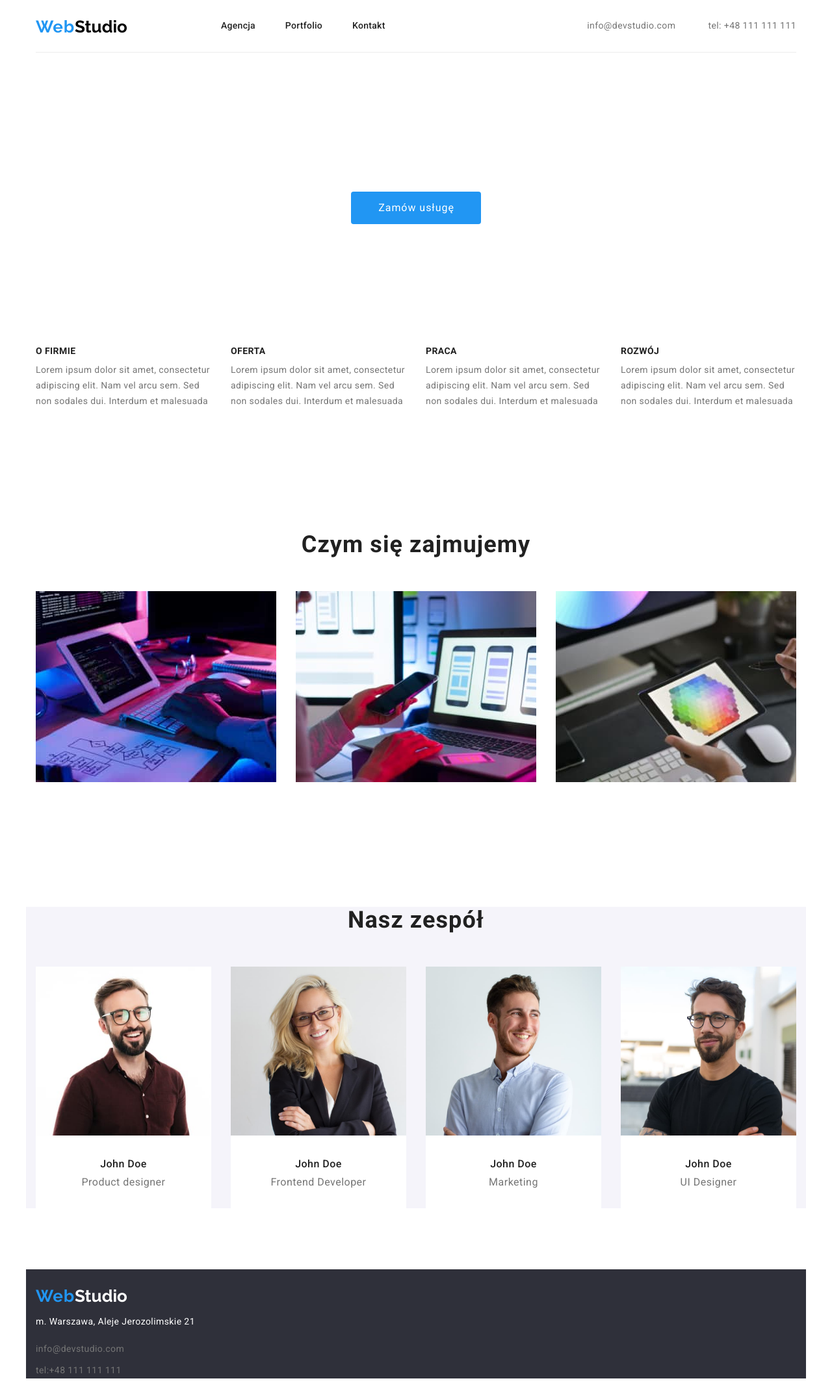
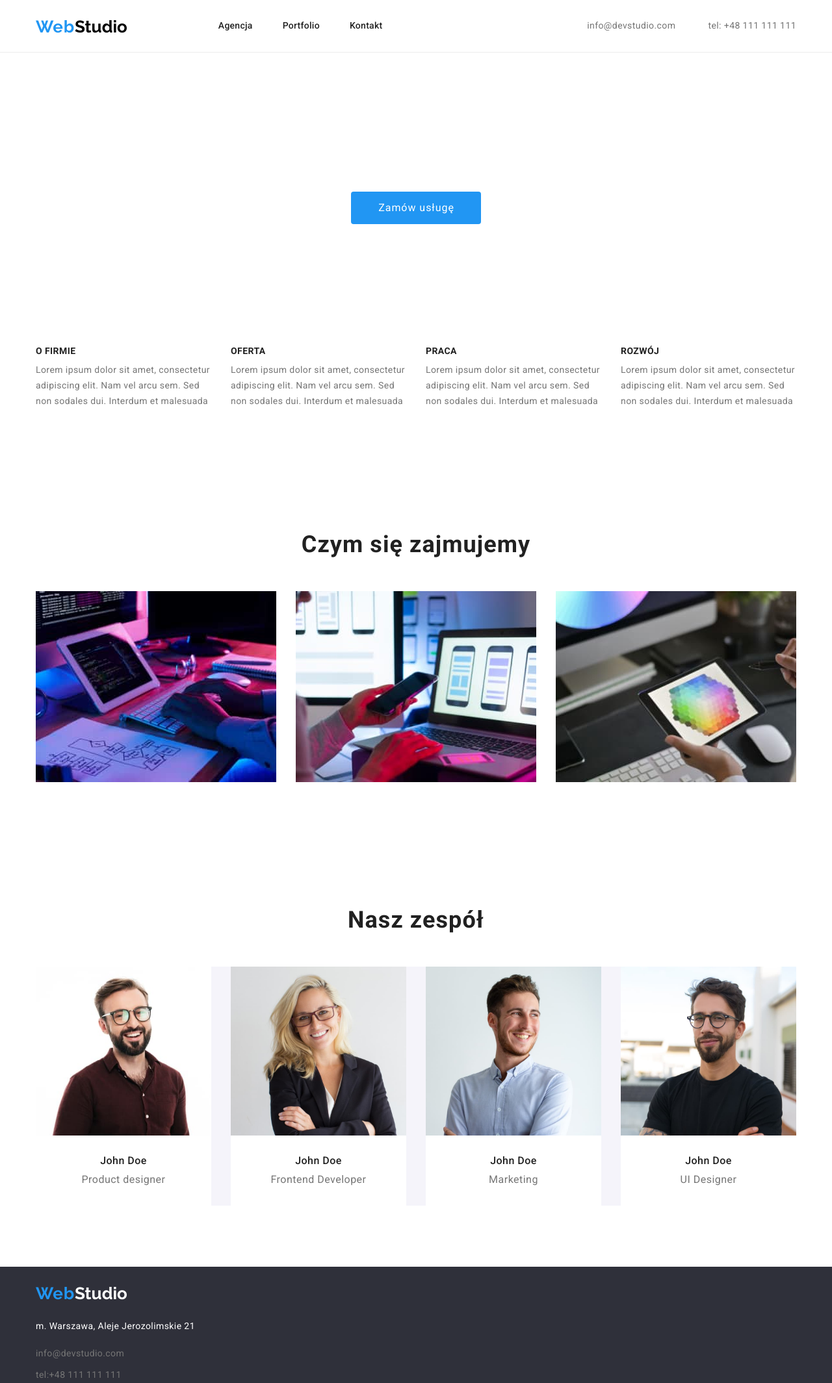
Before and after one commit to MarcinZbor/goit-markup-hw-03, a plain HTML site: page index.html in a window 1280 px wide. Shown: the whole page at 65% size. Drawn offline with nearby package versions, Linux system fonts and the light colour scheme.

Commit message:
2 poprawka

```diff
--- a/css/styles.css
+++ b/css/styles.css
@@ -26,6 +26,9 @@ h6 {
   padding: 0;
 }
 
+header{
+  border-bottom: 1px solid #ececec;
+}
 .logo1 {
   font-family: Raleway;
   font-size: 26px;
@@ -238,7 +241,6 @@ footer {
   display: flex;
   justify-content: space-between;
   align-items: stretch;
-  border-bottom: 1px solid #ececec;
 }
 
 .navigation {
@@ -277,10 +279,8 @@ footer {
 }
 .logolink {
   text-decoration: none;
-  width: 145px;
-  height: 31px;
   padding-top: 24px;
-  padding-bottom: 25px;
+  /* padding-bottom: 25px; */
   margin-right: 94px;
   margin-bottom: 20px;
 }
@@ -335,3 +335,7 @@ footer {
   border-left: 1px solid #eeeeee;
   border-right: 1px solid #eeeeee;
 }
+.imagepic{
+  display: block;
+
+}
--- a/index.html
+++ b/index.html
@@ -18,7 +18,8 @@
     <title>Zadanie Domowe GOIT Polska</title>
   </head>
   <body>
-    <header class="container">
+    <header>
+      <div class="container">
       <div class="wrapper-header">
         <a href="./index.html" class="logolink">
           <span class="logo1">Web</span><span class="logo2">Studio</span></a
@@ -40,6 +41,7 @@
             <a href="tel:+48111111111" class="contact"> tel: +48 111 111 111</a>
           </li>
         </ul>
+      </div>
       </div>
     </header>
     <main>
@@ -115,7 +117,7 @@
         </div>
       </section>
       <section class="section-team">
-        <div class="container-members">
+        <div class="container">
           <h2 class="inside2">Nasz zespół</h2>
           <ul class="ulinside">
             <li class="item">
@@ -124,6 +126,7 @@
                 alt="team1"
                 width="270"
                 height="260"
+                class="imagepic"
               />
               <h3 class="John">John Doe</h3>
               <p class="insidejohn">Product designer</p>
@@ -134,6 +137,7 @@
                 alt="team2"
                 width="270"
                 height="260"
+                class="imagepic"
               />
               <h3 class="John">John Doe</h3>
               <p class="insidejohn">Frontend Developer</p>
@@ -144,6 +148,7 @@
                 alt="team3"
                 width="270"
                 height="260"
+                class="imagepic"
               />
               <h3 class="John">John Doe</h3>
               <p class="insidejohn">Marketing</p>
@@ -154,6 +159,7 @@
                 alt="team4"
                 width="270"
                 height="260"
+                class="imagepic"
               />
               <h3 class="John">John Doe</h3>
               <p class="insidejohn">UI Designer</p>
@@ -162,7 +168,8 @@
         </div>
       </section>
     </main>
-    <footer class="container">
+    <footer>
+      <div class="container">
       <div class="footerflex">
         <a href="./index.html" class="logolink">
           <span class="logo1">Web</span><span class="logo3">Studio</span></a
@@ -175,6 +182,7 @@
           <a href="tel:+48111111111" class="contact">tel:+48 111 111 111</a>
         </address>
       </div>
+      </div>
     </footer>
   </body>
 </html>
```
Also changed, not shown: portfolio.html (+18 -3 lines).
